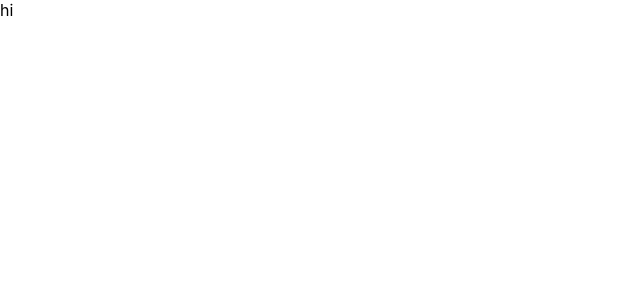
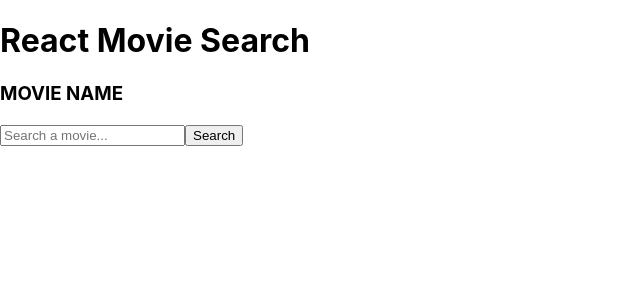
Before and after one commit to josem-gp/react-movie-search, a React (Create React App) app: page / in a window 1280 px wide. Shown: the top 300 px of the page, without its empty margins (0-640 px from the left). Built offline with nearby package versions, Linux system fonts and the light colour scheme.

Commit message:
created title and navbar components

```diff
--- a/src/components/App.js
+++ b/src/components/App.js
@@ -1,7 +1,14 @@
 import React from "react";
+import NavBar from "./NavBar";
+import Title from "./Title";
 
 function App() {
-  return <div>hi</div>;
+  return (
+    <div>
+      <Title />
+      <NavBar />
+    </div>
+  );
 }
 
 export default App;
--- /dev/null
+++ b/src/components/NavBar.js
@@ -0,0 +1,13 @@
+import React from "react";
+
+const NavBar = () => {
+  return (
+    <div>
+      <h3>MOVIE NAME</h3>
+      <input placeholder="Search a movie..."></input>
+      <button>Search</button>
+    </div>
+  );
+};
+
+export default NavBar;
--- /dev/null
+++ b/src/components/Title.js
@@ -0,0 +1,11 @@
+import React from "react";
+
+const Title = () => {
+  return (
+    <div>
+      <h1>React Movie Search</h1>
+    </div>
+  );
+};
+
+export default Title;
```
